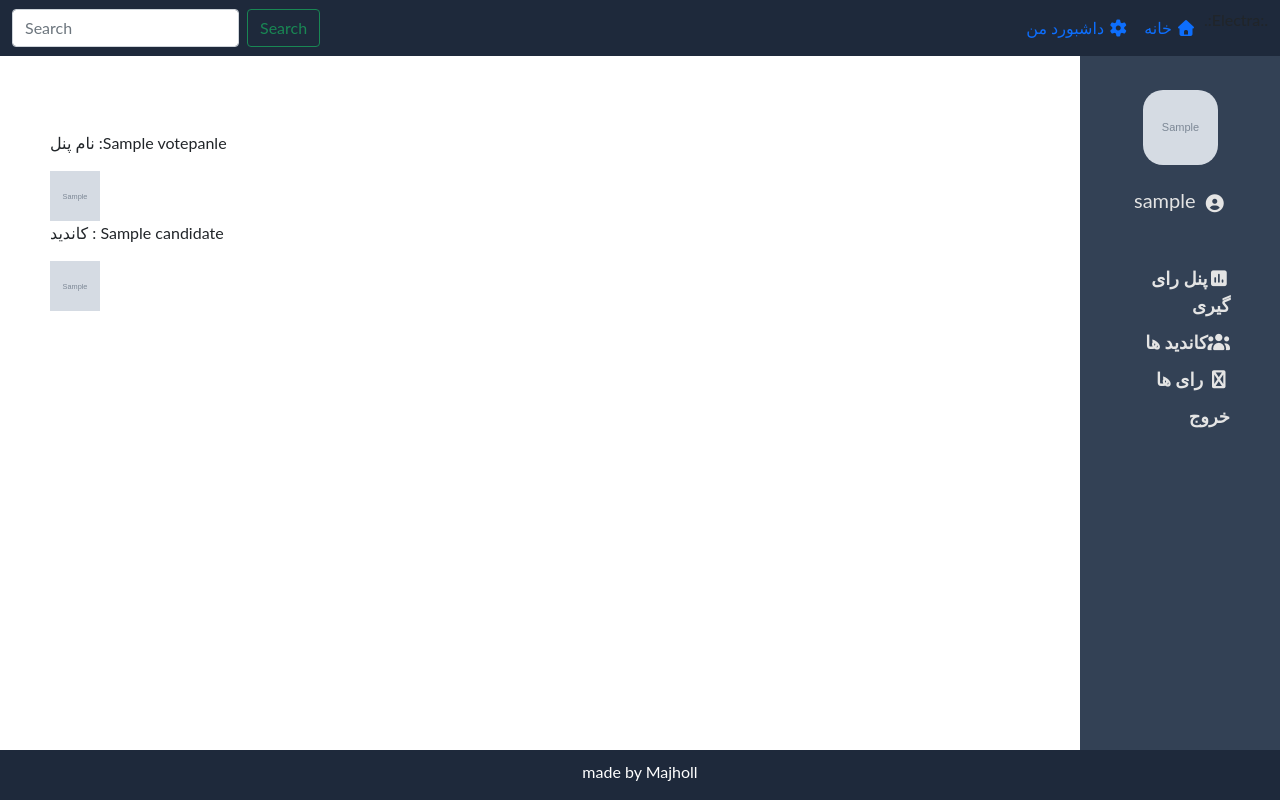
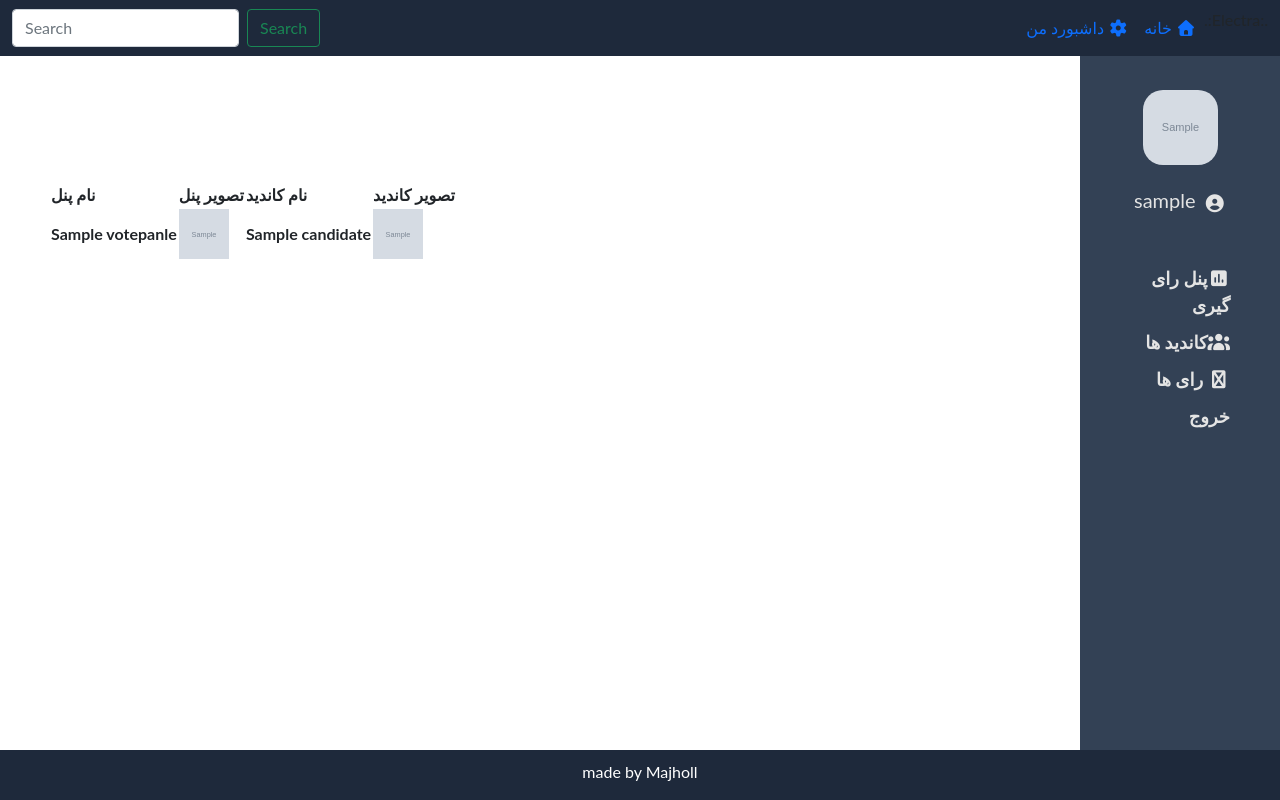
Before and after one commit to Majholl/electra, a Django app: page /candidates in a window 1280 px wide. Run offline with Django 5.2, Linux system fonts and the light colour scheme; a user stored in the database is signed in; tables that the repository leaves empty hold one stand-in row (values such as "Sample post"); grey boxes marked "Sample" are stand-in pictures; lists and menus that the app fills with data are empty; some libraries are stand-ins or nearby versions.

Commit message:
change view of the candidate list template to table

```diff
--- a/template/admin/candidate/candidate_list-page.html
+++ b/template/admin/candidate/candidate_list-page.html
@@ -5,31 +5,49 @@
 
 <div class="main-candidate">
 
-{% for i in obj_list %}
+
 
     <div class="panel_candidate">
 
-        <div class="vote-panel-section">
-                <p class="votes"> نام پنل :‌{{ i.name }}</p>
-            {% if i.image %}
-                <img src="{{ i.image.url }}" alt="panel_image_{{ i.name }}_{{ i.pk }}" width="50px" height="50px">
-            {% endif %}
-        </div>
+        <table class="candidate-table">
+            <thead>
+                <tr>
+                    <th scope="col"> نام پنل </th>
+                    <th scope="col"> تصویر پنل</th>
+                    <th scope="col">نام کاندید</th>
+                    <th scope="col">تصویر کاندید</th>
+                </tr>
+            </thead>
+
+            {% for i in obj_list %}
+            <tbody>
+                <tr>
+
+                    <th scope="row"> ‌{{ i.name }}</th>
+                    <th scope="row">
+                    {% if i.image %}
+                    <img src="{{ i.image.url }}" alt="panel_image_{{ i.name }}_{{ i.pk }}" width="50px" height="50px">
+                    {% endif %}</th>
 
 
-        <div class="vote-panel-section">
-            {% for j in i.candidate.all %}
-                <p class="candidate"> کاندید :‌ {{ j.name }}</p>
-                {% if j.image %}
-                    <img src="{{ j.image.url }}" alt="panel_image_{{ i.name }}_{{ i.pk }}"  width="50px" height="50px">
-                {% endif %}
+                    {% for j in i.candidate.all %}
+                    <th scope="row"> {{ j.name }} </th>
+                    <th scope="row">
+                            {% if j.image %}
+                            <img src="{{ j.image.url }}" alt="panel_image_{{ i.name }}_{{ i.pk }}"  width="50px" height="50px">
+                            {% endif %} </th>
 
+                    {% endfor %}
+                </tr>
+            </tbody>
             {% endfor %}
-        </div>
+
+        </table>
+
 
 
     </div>
-{% endfor %}
+
 </div>
 
 
@@ -42,5 +60,7 @@
 
 }
 
-
+.panel_candidate {
+    width: 100%;
+}
 </style>
```
